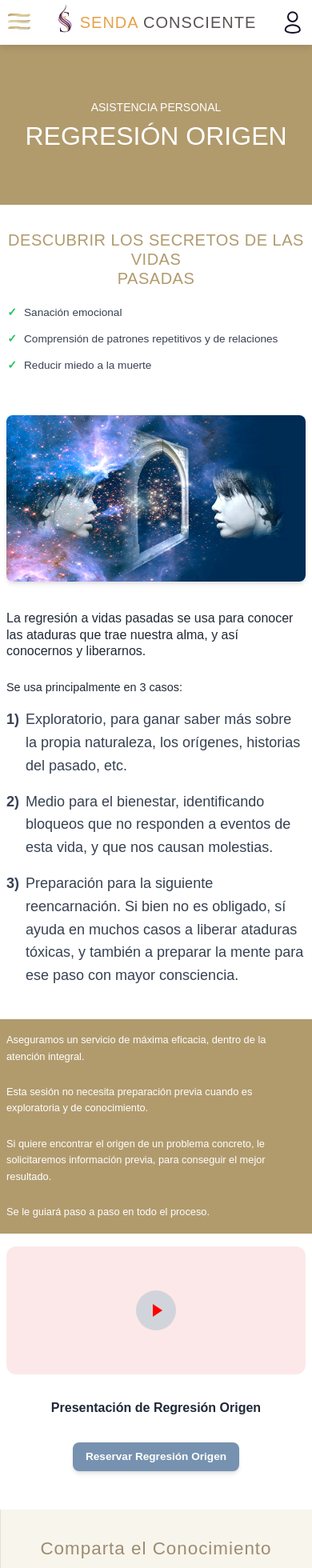
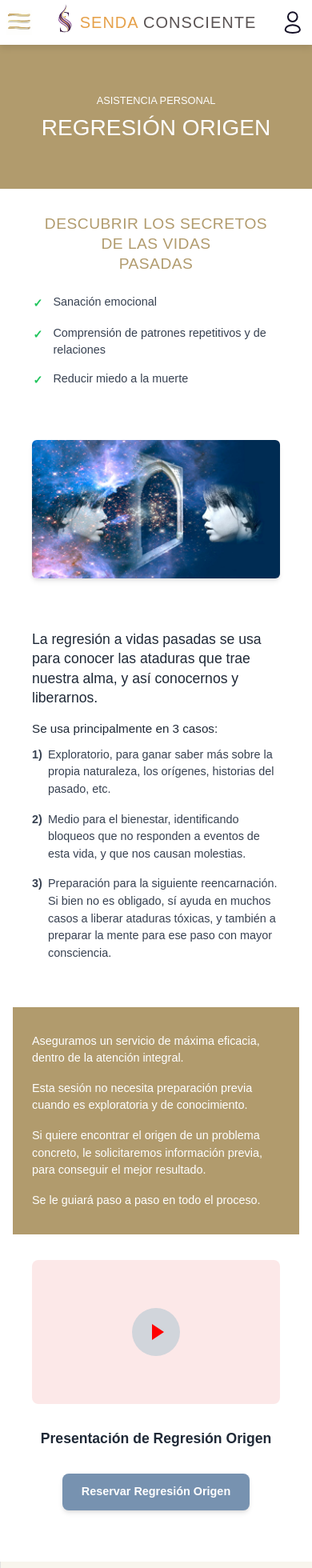
Before and after one commit to orbimatrix/Conscious-path, a Next.js app: page /regresion in a window 390 px wide. Shown: the top 1960 px of the page at 80% size. Built offline with nearby package versions, Linux system fonts and the light colour scheme.

Commit message:
Update PrivacidadPage content for improved readability by replacing HTML entities with their character representations; enhance RegresionPage styles for better responsiveness and visual clarity, including adjustments to padding, font sizes, and layout elements.

```diff
--- a/src/app/privacidad/page.tsx
+++ b/src/app/privacidad/page.tsx
@@ -31,10 +31,10 @@ export default function PrivacidadPage() {
 
             <h3 className={styles.subsectionTitle}>1 Información general</h3>
             <p className={styles.paragraph}>
-              A través de la presente política de protección de datos, DigitalMaps OÜ con nº de registro 16551653 (en adelante DigitalMaps OÜ) responsable de la web www.SENDACONSCIENTE.com, en adelante denominada "SENDACONSCIENTE", informa a los USUARIOS que utilicen dicha web acerca de su política de protección de datos personales, con la finalidad de que decidan libre y voluntariamente si desean facilitar a DigitalMaps OÜ los datos personales que les puedan ser solicitados.
+              A través de la presente política de protección de datos, DigitalMaps OÜ con nº de registro 16551653 (en adelante DigitalMaps OÜ) responsable de la web www.SENDACONSCIENTE.com, en adelante denominada &ldquo;SENDACONSCIENTE&rdquo;, informa a los USUARIOS que utilicen dicha web acerca de su política de protección de datos personales, con la finalidad de que decidan libre y voluntariamente si desean facilitar a DigitalMaps OÜ los datos personales que les puedan ser solicitados.
             </p>
             <p className={styles.paragraph}>
-              En cumplimiento de las leyes de protección de datos y sus reglamentos, le informamos que los datos personales que nos aporte serán objeto de tratamiento en un fichero denominado "USUARIOS SENDACONSCIENTE", responsabilidad de DigitalMaps OÜ con nº de registro 16551653 (en adelante DigitalMaps OÜ) con domicilio en Sepapaja tn 6, Lasnamäe linnaosa, Tallinn 15551, y con correo electrónico de contacto general "info[arroba]SENDACONSCIENTE.com".
+              En cumplimiento de las leyes de protección de datos y sus reglamentos, le informamos que los datos personales que nos aporte serán objeto de tratamiento en un fichero denominado &ldquo;USUARIOS SENDACONSCIENTE&rdquo;, responsabilidad de DigitalMaps OÜ con nº de registro 16551653 (en adelante DigitalMaps OÜ) con domicilio en Sepapaja tn 6, Lasnamäe linnaosa, Tallinn 15551, y con correo electrónico de contacto general &ldquo;info[arroba]SENDACONSCIENTE.com&rdquo;.
             </p>
             <p className={styles.paragraph}>
               Al registrarse en SENDACONSCIENTE, el cliente reconoce haber leídos las presentes condiciones de privacidad de DigitalMaps OÜ (SENDACONSCIENTE) y acepta de forma expresa que las presentes condiciones son parte de la relación contractual.
@@ -107,7 +107,7 @@ export default function PrivacidadPage() {
 
             <h4 className={styles.subsectionTitle}>4.4 Política anti-spam</h4>
             <p className={styles.paragraph}>
-              DigitalMaps OÜ se declara completamente en contra del envío de comunicaciones comerciales no solicitadas de cualquier tipo de conducta o manifestación conocida como "spam", asimismo se declara comprometido con la lucha contra este tipo de prácticas abusivas. Por tanto, DigitalMaps OÜ garantiza al USUARIO a que bajo ningún concepto los datos personales recogidos en UNAFRUTA serán cedidos, compartidos, transferidos, ni vendidos a ningún tercero, al tiempo que se hará un uso respetuoso y moderado de los mismos.
+              DigitalMaps OÜ se declara completamente en contra del envío de comunicaciones comerciales no solicitadas de cualquier tipo de conducta o manifestación conocida como &ldquo;spam&rdquo;, asimismo se declara comprometido con la lucha contra este tipo de prácticas abusivas. Por tanto, DigitalMaps OÜ garantiza al USUARIO a que bajo ningún concepto los datos personales recogidos en UNAFRUTA serán cedidos, compartidos, transferidos, ni vendidos a ningún tercero, al tiempo que se hará un uso respetuoso y moderado de los mismos.
             </p>
             <p className={styles.paragraph}>
               En el caso de que un USUARIO reciba comunicaciones SENDACONSCIENTE sin haberse registrado, o sin haber dado su consentimiento expreso a dicho registro, puede cancelar dicha suscripción desde los enlaces que se proporcionan en nuestras comunicaciones, en el email info@SENDACONSCIENTE.com.
@@ -121,7 +121,7 @@ export default function PrivacidadPage() {
               Ambas acciones quedarán registradas en soportes informáticos. Con este doble proceso Usted nos da su consentimiento expreso, de forma clara e inequívoca, para el tratamiento de sus datos, tal y como se recoge en la política de privacidad de SENDACONSCIENTE.
             </p>
             <p className={styles.paragraph}>
-              Si no recibimos contestación por su parte al email enviado en el momento del registro, ejerciendo su derecho de acceso, rectificación, cancelación y oposición, entenderemos que está de acuerdo con el uso y finalidad de la aplicación "SENDACONSCIENTE" y nos da su consentimiento expreso de forma clara e inequívoca y acepta el tratamiento de los datos que nos ha proporcionado.
+              Si no recibimos contestación por su parte al email enviado en el momento del registro, ejerciendo su derecho de acceso, rectificación, cancelación y oposición, entenderemos que está de acuerdo con el uso y finalidad de la aplicación &ldquo;SENDACONSCIENTE&rdquo; y nos da su consentimiento expreso de forma clara e inequívoca y acepta el tratamiento de los datos que nos ha proporcionado.
             </p>
             <p className={styles.paragraph}>
               También es posible que a iniciativa de SENDACONSCIENTE se inicien procesos de verificación de edad.
--- a/src/app/regresion/page.module.css
+++ b/src/app/regresion/page.module.css
@@ -703,41 +703,81 @@
 }
 
 @media (max-width: 480px) {
+  .container {
+    padding: 0 16px;
+  }
+
+  /* Remove padding for footer and banner to allow full width */
+  .container > footer,
+  .bannerSection {
+    margin-left: -16px;
+    margin-right: -16px;
+    width: calc(100% + 32px);
+  }
+
   .bannerTitle {
-    font-size: 2rem;
+    font-size: 1.75rem;
+    line-height: 1.2;
   }
 
   .bannerSection {
-    padding: 6px 10px;
-    min-height: 200px;
+    padding: 20px 16px;
+    min-height: 180px;
+  }
+
+  .bannerContainer {
+    max-width: 100%;
+    padding: 0 8px;
   }
 
   .infoText {
-    font-size: 0.875rem;
+    font-size: 0.8rem;
+    margin-bottom: 8px;
   }
 
   .contentSection {
-    padding: 1rem 0.5rem;
+    padding: 2rem 16px;
+  }
+
+  .contentContainer {
+    max-width: 100%;
+    padding: 0 8px;
   }
 
   .serviceSection {
-    padding: 1rem 0.5rem;
+    padding: 2rem 16px;
+  }
+
+  .serviceContainer {
+    max-width: 100%;
+    padding: 0 8px;
   }
 
   .videoSection {
-    padding: 1rem 0.5rem;
+    padding: 2rem 16px;
+  }
+
+  .videoContainer {
+    max-width: 100%;
+    padding: 0 8px;
   }
 
   .sectionTitle {
-    font-size: 1.125rem;
+    font-size: 1.1rem;
+    line-height: 1.4;
+    margin-bottom: 1rem;
   }
 
   .subsectionTitle {
     font-size: 0.95rem;
+    line-height: 1.3;
+    margin-bottom: 0.75rem;
   }
 
   .paragraph {
-    font-size: 0.85rem;
+    font-size: 0.9rem;
+    line-height: 1.5;
+    margin-bottom: 0.75rem;
   }
 
   .list {
@@ -745,77 +785,112 @@
   }
 
   .listItem {
-    font-size: 0.85rem;
+    font-size: 0.9rem;
+    line-height: 1.5;
+    margin-bottom: 0.75rem;
   }
 
   .checkmarkSection {
-    padding: 2rem 0.5rem;
+    padding: 2rem 16px;
+  }
+
+  .checkmarkContainer {
+    max-width: 100%;
+    padding: 0 8px;
   }
 
   .checkmarkTitle {
-    font-size: 1.25rem;
-    margin-bottom: 1.25rem;
+    font-size: 1.2rem;
+    line-height: 1.3;
+    margin-bottom: 1.5rem;
   }
 
   .checkmarkList {
-    gap: 0.75rem;
+    gap: 1rem;
   }
 
   .checkmarkItem {
-    gap: 0.5rem;
+    gap: 0.75rem;
+    align-items: flex-start;
   }
 
   .checkmarkIcon {
-    font-size: 0.875rem;
-    width: 0.875rem;
+    font-size: 0.9rem;
+    width: 0.9rem;
+    margin-top: 2px;
   }
 
   .checkmarkText {
-    font-size: 0.85rem;
+    font-size: 0.9rem;
+    line-height: 1.4;
   }
 
   .imageSection {
-    padding: 1.25rem 0.5rem;
+    padding: 2rem 16px;
   }
 
-  .sectionTitle {
-    font-size: 1rem;
+  .imageContainer {
+    max-width: 100%;
+    padding: 0 8px;
   }
 
-  .subsectionTitle {
-    font-size: 0.9rem;
-  }
-
-  .listItem {
-    font-size: 0.8rem;
+  .reflectionImage {
+    border-radius: 6px;
   }
 
   .serviceParagraph {
-    font-size: 0.8rem;
+    font-size: 0.9rem;
+    line-height: 1.5;
+    margin-bottom: 1rem;
   }
 
   .videoTitle {
-    font-size: 1rem;
+    font-size: 1.1rem;
+    line-height: 1.3;
+    margin-bottom: 1rem;
   }
 
   .videoPlaceholder {
-    height: 160px;
+    height: 180px;
+    border-radius: 8px;
   }
 
   .playButton {
-    width: 50px;
-    height: 50px;
+    width: 60px;
+    height: 60px;
   }
 
   .playIcon {
-    border-left: 12px solid #FF0000;
-    border-top: 8px solid transparent;
-    border-bottom: 8px solid transparent;
+    border-left: 15px solid #FF0000;
+    border-top: 10px solid transparent;
+    border-bottom: 10px solid transparent;
   }
 
   .bookingButton {
-    font-size: 0.85rem;
-    padding: 0.5rem 1rem;
+    font-size: 0.9rem;
+    padding: 0.75rem 1.5rem;
+    margin-top: 1rem;
+  }
+
+  /* Force line break for specific text on mobile */
+  .longText {
+    display: block;
+    width: 100%;
+  }
+
+  /* Improve spacing for numbered list */
+  .numberedList {
+    padding-left: 0;
+  }
+
+  .numberedList li {
+    padding-left: 1.25rem;
+    font-size: 0.9rem;
+    line-height: 1.5;
+  }
+
+  .numberedList li::before {
+    font-size: 0.9rem;
   }
 }
 
--- a/src/app/regresion/page.tsx
+++ b/src/app/regresion/page.tsx
@@ -33,7 +33,7 @@ export default function RegresionPage() {
             </div>
             <div className={styles.checkmarkItem}>
               <span className={styles.checkmarkIcon}>✓</span>
-              <span className={styles.checkmarkText}>Comprensión de patrones repetitivos y de relaciones</span>
+              <span className={`${styles.checkmarkText} ${styles.longText}`}>Comprensión de patrones repetitivos y de relaciones</span>
             </div>
             <div className={styles.checkmarkItem}>
               <span className={styles.checkmarkIcon}>✓</span>
```
